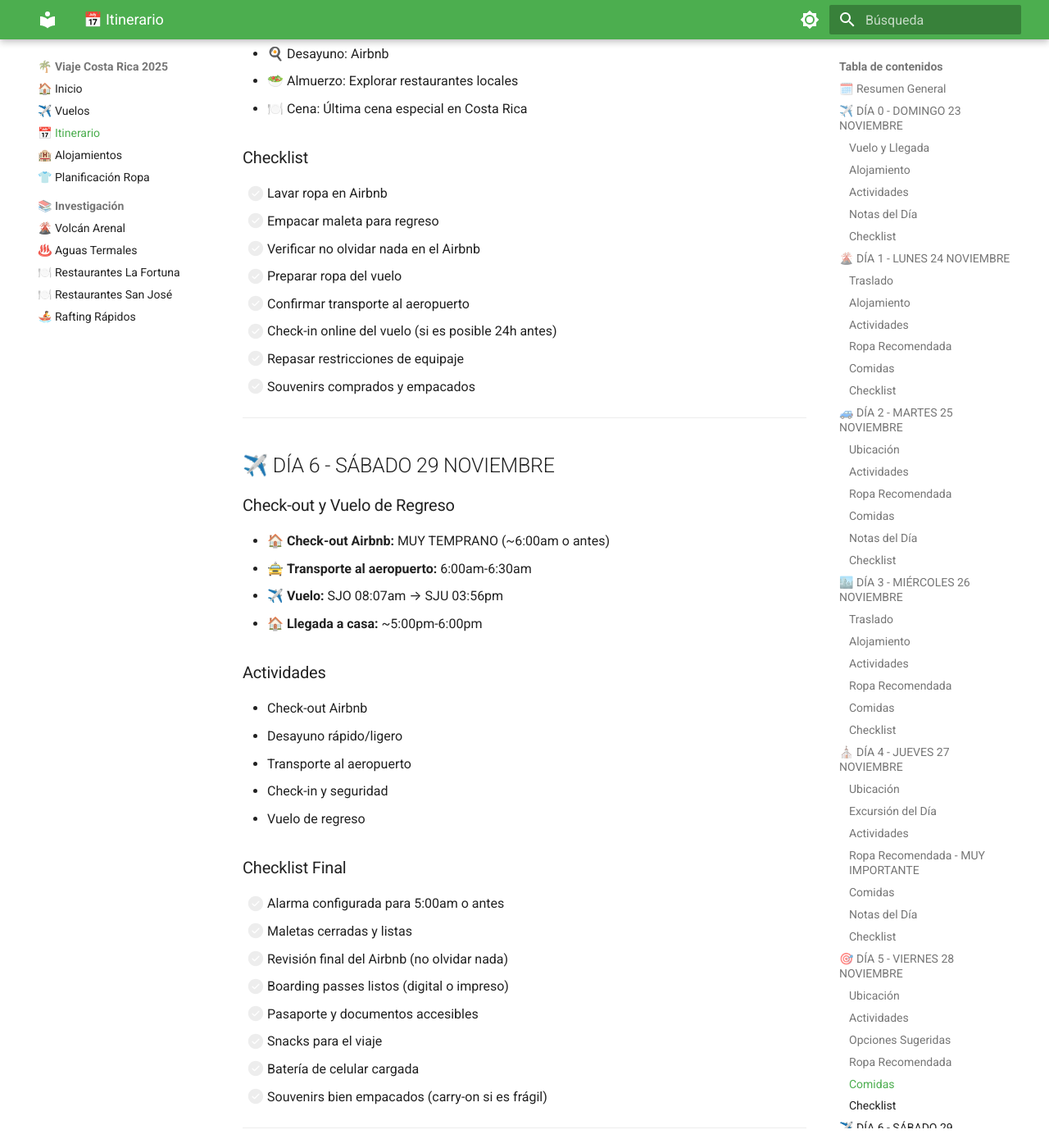
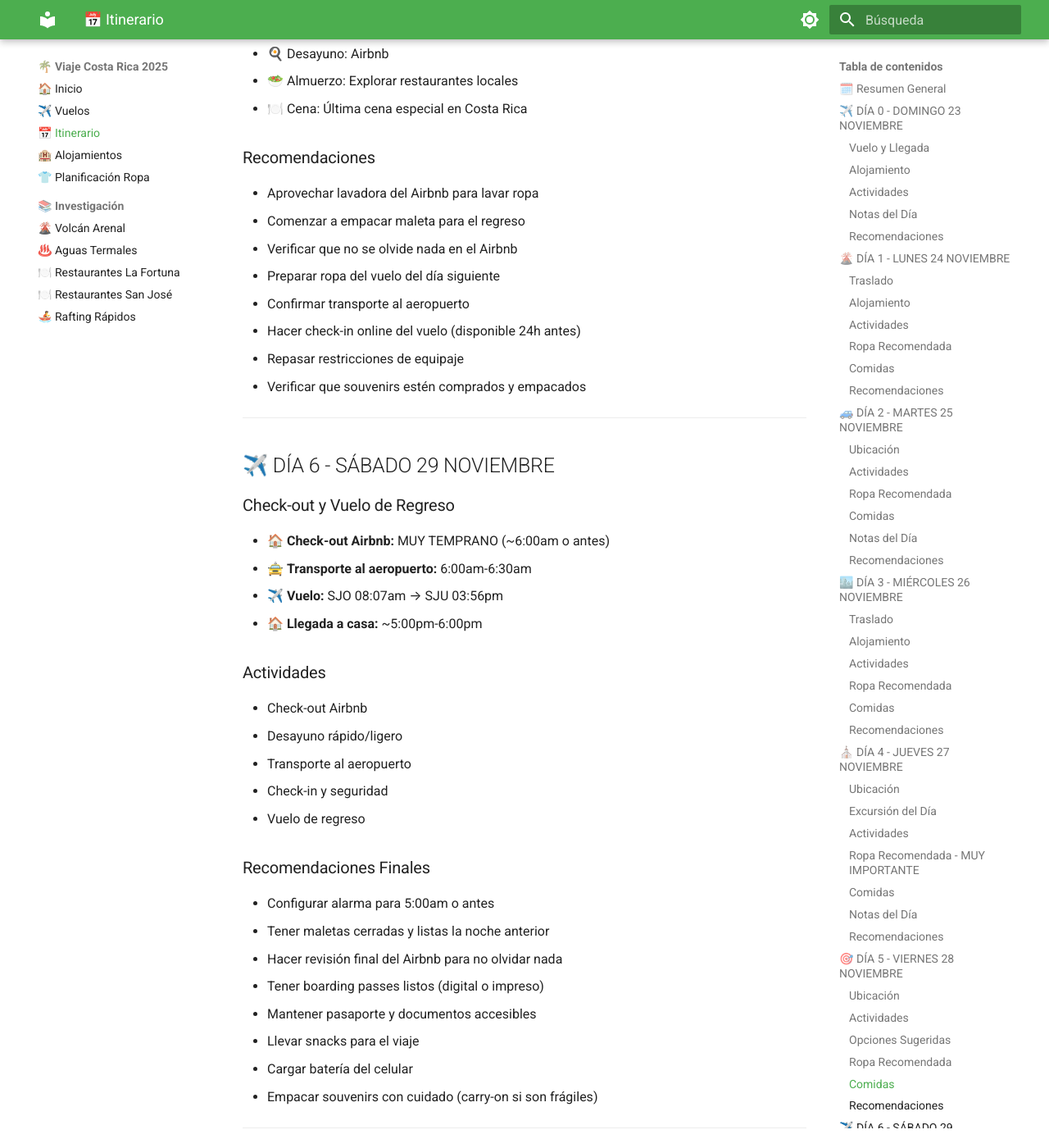
Before and after one commit to jvelez79/costa-rica, an MkDocs documentation site: the page built from docs/itinerario.md, in a window 1280 px wide and 1400 px high, scrolled down 8657 px. Shown: the whole window at 82% size. Built offline with MkDocs 1.6.1 and Material for MkDocs 9.7.7, drawn with Linux system fonts in a browser that asks for light colours; some of the changed text lies outside the part shown.

Commit message:
Refactor itinerario.md: Convert to public website style
- Change all "Checklist" sections to "Recomendaciones"
- Remove all checkbox task lists throughout the document
- Convert to informative bullet points
- Remove "Última actualización" and "Status" metadata
- Neutralize tone from directive to informative
- All itinerary details, activities, and timing preserved

🤖 Generated with [Claude Code](https://claude.com/claude-code)

Co-Authored-By: Claude <noreply@anthropic.com>

```diff
--- a/docs/itinerario.md
+++ b/docs/itinerario.md
@@ -32,10 +32,10 @@
 - Cambiar algo de dinero a Colones si no lo hiciste antes
 - Verificar horario de salida para día siguiente
 
-### Checklist
-- [ ] Transporte aeropuerto → Hotel Aloft confirmado
-- [ ] Número de confirmación del hotel
-- [ ] Dinero cambiado (Colones costarricenses)
+### Recomendaciones
+- Confirmar transporte del aeropuerto al Hotel Aloft con anticipación
+- Tener a mano el número de confirmación del hotel
+- Considerar cambiar dinero a Colones costarricenses
 
 ---
 
@@ -75,13 +75,13 @@
 - 🥗 Almuerzo: Durante traslado o al llegar a La Fortuna
 - 🍽️ Cena: Restaurante en La Fortuna o cerca del Airbnb
 
-### Checklist
-- [ ] Check-out Hotel Aloft (verificar hora)
-- [ ] Transporte San José → La Fortuna confirmado
-- [ ] Traje de baño empacado y accesible
-- [ ] Toalla para aguas termales
-- [ ] Confirmación Airbnb La Fortuna
-- [ ] Bloqueador solar y repelente
+### Recomendaciones
+- Verificar hora de check-out del Hotel Aloft
+- Confirmar transporte de San José a La Fortuna
+- Tener traje de baño empacado y accesible
+- Llevar toalla para las aguas termales
+- Guardar confirmación del Airbnb La Fortuna
+- No olvidar bloqueador solar y repelente de insectos
 
 ---
 
@@ -119,13 +119,13 @@
 - Cámara/celular en bolsa impermeable
 - La cascada requiere buena condición física (muchas escaleras)
 
-### Checklist
-- [ ] Reservación tour ATV confirmada
-- [ ] Traje de baño + toalla
-- [ ] Ropa extra para cambio
-- [ ] Bolsa impermeable para electrónicos
-- [ ] Zapatos apropiados para agua
-- [ ] Bloqueador resistente al agua
+### Recomendaciones
+- Confirmar reservación del tour de ATV
+- Llevar traje de baño y toalla
+- Empacar ropa extra para cambio
+- Tener bolsa impermeable para proteger electrónicos
+- Usar zapatos apropiados para agua
+- Aplicar bloqueador resistente al agua
 
 ---
 
@@ -167,12 +167,12 @@
 - 🥗 Almuerzo: Durante traslado o al llegar a San José
 - 🍽️ Cena: Restaurante en San José (explorar gastronomía local)
 
-### Checklist
-- [ ] Check-out Airbnb La Fortuna
-- [ ] Transporte La Fortuna → San José confirmado
-- [ ] Confirmación Airbnb San José
-- [ ] Espacio en maleta para souvenirs
-- [ ] Lista de souvenirs a comprar
+### Recomendaciones
+- Completar check-out del Airbnb La Fortuna
+- Confirmar transporte de La Fortuna a San José
+- Tener confirmación del Airbnb San José
+- Dejar espacio en la maleta para souvenirs
+- Preparar lista de souvenirs a comprar
 
 ---
 
@@ -225,13 +225,13 @@
 - El Irazú puede estar nublado - ir temprano en la mañana
 - Altitud alta - puede afectar a algunas personas
 
-### Checklist
-- [ ] Tour confirmado (horario de salida)
-- [ ] Ropa de abrigo empacada y accesible
-- [ ] Cámara con batería cargada
-- [ ] Snacks y agua
-- [ ] Bloqueador (aún con frío, la altitud intensifica el sol)
-- [ ] Dinero para comida/souvenirs
+### Recomendaciones
+- Confirmar tour y horario de salida
+- Tener ropa de abrigo empacada y accesible
+- Cargar batería de la cámara
+- Llevar snacks y agua
+- Aplicar bloqueador (aún con frío, la altitud intensifica el sol)
+- Llevar dinero para comida y souvenirs
 
 ---
 
@@ -279,15 +279,15 @@
 - 🥗 Almuerzo: Explorar restaurantes locales
 - 🍽️ Cena: Última cena especial en Costa Rica
 
-### Checklist
-- [ ] Lavar ropa en Airbnb
-- [ ] Empacar maleta para regreso
-- [ ] Verificar no olvidar nada en el Airbnb
-- [ ] Preparar ropa del vuelo
-- [ ] Confirmar transporte al aeropuerto
-- [ ] Check-in online del vuelo (si es posible 24h antes)
-- [ ] Repasar restricciones de equipaje
-- [ ] Souvenirs comprados y empacados
+### Recomendaciones
+- Aprovechar lavadora del Airbnb para lavar ropa
+- Comenzar a empacar maleta para el regreso
+- Verificar que no se olvide nada en el Airbnb
+- Preparar ropa del vuelo del día siguiente
+- Confirmar transporte al aeropuerto
+- Hacer check-in online del vuelo (disponible 24h antes)
+- Repasar restricciones de equipaje
+- Verificar que souvenirs estén comprados y empacados
 
 ---
 
@@ -306,15 +306,15 @@
 - Check-in y seguridad
 - Vuelo de regreso
 
-### Checklist Final
-- [ ] Alarma configurada para 5:00am o antes
-- [ ] Maletas cerradas y listas
-- [ ] Revisión final del Airbnb (no olvidar nada)
-- [ ] Boarding passes listos (digital o impreso)
-- [ ] Pasaporte y documentos accesibles
-- [ ] Snacks para el viaje
-- [ ] Batería de celular cargada
-- [ ] Souvenirs bien empacados (carry-on si es frágil)
+### Recomendaciones Finales
+- Configurar alarma para 5:00am o antes
+- Tener maletas cerradas y listas la noche anterior
+- Hacer revisión final del Airbnb para no olvidar nada
+- Tener boarding passes listos (digital o impreso)
+- Mantener pasaporte y documentos accesibles
+- Llevar snacks para el viaje
+- Cargar batería del celular
+- Empacar souvenirs con cuidado (carry-on si son frágiles)
 
 ---
 
```
Also changed, not shown: other parts of docs/itinerario.md (+0 -3 lines).
